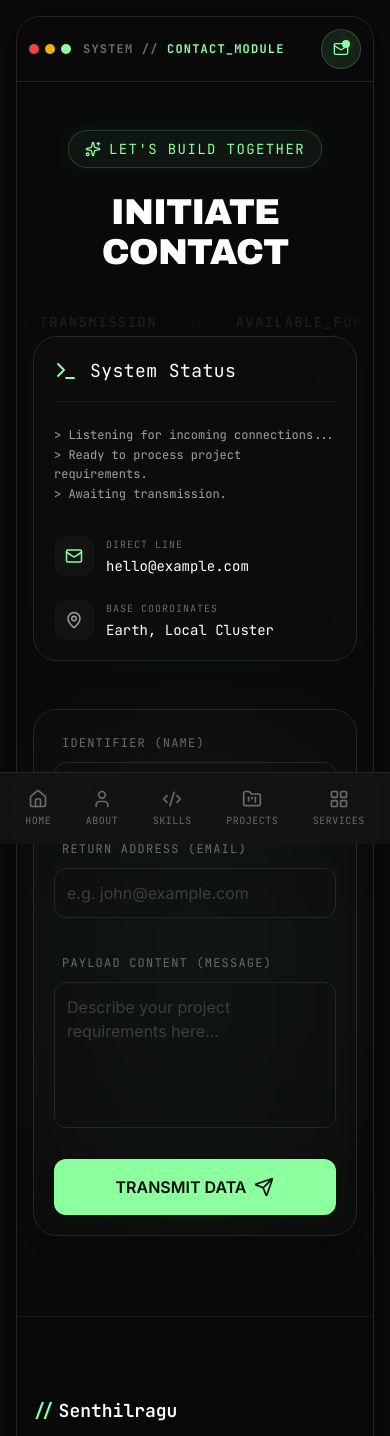
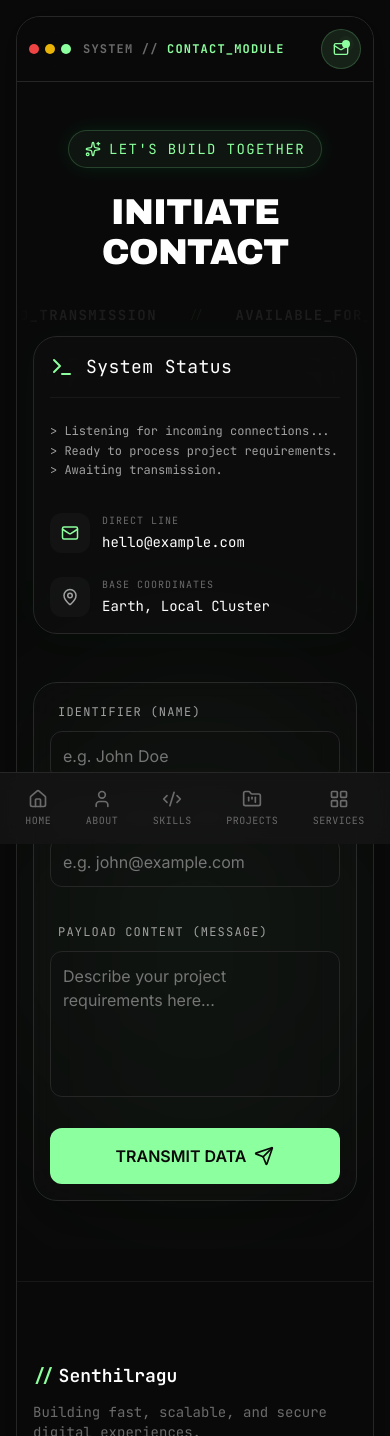
Before and after one commit to senthilnathan-2004/senthilportfolio, a Next.js app: page /contact in a window 390 px wide. Shown: the top 1436 px of the page. Built offline with nearby package versions, Linux system fonts and the light colour scheme; no server answers; the database is empty.

Commit message:
sample upload feature

```diff
--- a/components/public/About.tsx
+++ b/components/public/About.tsx
@@ -86,7 +86,7 @@ export default function About({ tagLabel, bioRichText, cvUrl, imageUrl, imageAlt
               Behind the <br /><span className="text-transparent bg-clip-text bg-gradient-to-r from-text-primary to-green-accent">Code</span>
             </h2>
 
-            <div className="prose prose-invert prose-p:text-text-primary prose-p:text-lg prose-p:font-semibold prose-p:leading-relaxed prose-p:text-justify prose-p:indent-8 prose-a:text-green-accent hover:prose-a:underline max-w-none mb-10 transition-colors">
+            <div className="prose prose-invert text-justify prose-p:text-text-primary prose-p:text-lg prose-p:font-semibold prose-p:leading-relaxed prose-p:text-justify prose-a:text-green-accent hover:prose-a:underline max-w-none mb-10 transition-colors">
               <div dangerouslySetInnerHTML={{ __html: bioRichText }} />
             </div>
 
--- a/components/public/Contact.tsx
+++ b/components/public/Contact.tsx
@@ -90,7 +90,7 @@ export default function Contact({ contactEmail, contactLocation, socialLinks }:
             viewport={{ once: true }}
             className="flex flex-col space-y-8 h-full"
           >
-            <div className="p-5 sm:p-8 bg-bg-container/60 backdrop-blur-xl border border-border-subtle rounded-3xl shadow-[0_0_40px_rgba(0,255,128,0.03)] relative overflow-hidden group h-full flex flex-col justify-center">
+            <div className="p-4 sm:p-6 bg-bg-container/60 backdrop-blur-xl border border-border-subtle rounded-3xl shadow-[0_0_40px_rgba(0,255,128,0.03)] relative overflow-hidden group h-full flex flex-col justify-center">
               <div className="absolute top-0 left-0 w-full h-1 bg-gradient-to-r from-transparent via-green-accent/50 to-transparent opacity-0 group-hover:opacity-100 transition-opacity" />
 
               <div className="flex items-center gap-3 mb-6 sm:mb-8 pb-4 sm:pb-6 border-b border-border-subtle/50">
@@ -135,7 +135,7 @@ export default function Contact({ contactEmail, contactLocation, socialLinks }:
             initial={{ opacity: 0, scale: 0.95 }}
             whileInView={{ opacity: 1, scale: 1 }}
             viewport={{ once: true }}
-            className="bg-bg-container/40 backdrop-blur-xl border border-border-subtle rounded-3xl p-5 sm:p-8 lg:p-12 shadow-[0_20px_60px_rgba(0,0,0,0.4)] relative h-full flex flex-col justify-center"
+            className="bg-bg-container/40 backdrop-blur-xl border border-border-subtle rounded-3xl p-4 sm:p-6 lg:p-8 shadow-[0_20px_60px_rgba(0,0,0,0.4)] relative h-full flex flex-col justify-center"
           >
             {/* Glowing orb behind form */}
             <div className="absolute top-1/2 left-1/2 -translate-x-1/2 -translate-y-1/2 w-full h-full bg-green-accent/5 rounded-full blur-[100px] -z-10 pointer-events-none" />
@@ -164,7 +164,7 @@ export default function Contact({ contactEmail, contactLocation, socialLinks }:
               <form onSubmit={handleSubmit} className="space-y-6 relative z-10">
                 <div className="grid md:grid-cols-2 gap-6">
                   <div className="space-y-2">
-                    <label htmlFor="name" className="text-xs font-mono text-text-tertiary uppercase tracking-widest pl-2">
+                    <label htmlFor="name" className="text-xs font-mono text-text-secondary uppercase tracking-widest pl-2">
                       Identifier (Name)
                     </label>
                     <input
@@ -172,12 +172,12 @@ export default function Contact({ contactEmail, contactLocation, socialLinks }:
                       name="name"
                       type="text"
                       required
-                      className="w-full bg-bg-primary/20 border border-border-subtle focus:border-green-accent/50 focus:ring-1 focus:ring-green-accent/50 rounded-xl p-3 sm:px-4 sm:py-4 text-text-primary outline-none transition-all font-sans placeholder:text-text-tertiary/50"
+                      className="w-full bg-bg-primary/20 border border-border-subtle focus:border-green-accent/50 focus:ring-1 focus:ring-green-accent/50 rounded-xl p-3 sm:px-4 sm:py-4 text-text-primary outline-none transition-all font-sans placeholder:text-text-secondary/70"
                       placeholder="e.g. John Doe"
                     />
                   </div>
                   <div className="space-y-2">
-                    <label htmlFor="email" className="text-xs font-mono text-text-tertiary uppercase tracking-widest pl-2">
+                    <label htmlFor="email" className="text-xs font-mono text-text-secondary uppercase tracking-widest pl-2">
                       Return Address (Email)
                     </label>
                     <input
@@ -185,14 +185,14 @@ export default function Contact({ contactEmail, contactLocation, socialLinks }:
                       name="email"
                       type="email"
                       required
-                      className="w-full bg-bg-primary/20 border border-border-subtle focus:border-green-accent/50 focus:ring-1 focus:ring-green-accent/50 rounded-xl p-3 sm:px-4 sm:py-4 text-text-primary outline-none transition-all font-sans placeholder:text-text-tertiary/50"
+                      className="w-full bg-bg-primary/20 border border-border-subtle focus:border-green-accent/50 focus:ring-1 focus:ring-green-accent/50 rounded-xl p-3 sm:px-4 sm:py-4 text-text-primary outline-none transition-all font-sans placeholder:text-text-secondary/70"
                       placeholder="e.g. john@example.com"
                     />
                   </div>
                 </div>
 
                 <div className="space-y-2 pt-2">
-                  <label htmlFor="message" className="text-xs font-mono text-text-tertiary uppercase tracking-widest pl-2">
+                  <label htmlFor="message" className="text-xs font-mono text-text-secondary uppercase tracking-widest pl-2">
                     Payload Content (Message)
                   </label>
                   <textarea
@@ -200,7 +200,7 @@ export default function Contact({ contactEmail, contactLocation, socialLinks }:
                     name="message"
                     required
                     rows={5}
-                    className="w-full bg-bg-primary/20 border border-border-subtle focus:border-green-accent/50 focus:ring-1 focus:ring-green-accent/50 rounded-xl p-3 sm:p-4 text-text-primary outline-none transition-all resize-none font-sans placeholder:text-text-tertiary/50"
+                    className="w-full bg-bg-primary/20 border border-border-subtle focus:border-green-accent/50 focus:ring-1 focus:ring-green-accent/50 rounded-xl p-3 sm:p-4 text-text-primary outline-none transition-all resize-none font-sans placeholder:text-text-secondary/70"
                     placeholder="Describe your project requirements here..."
                   />
                 </div>
--- a/components/public/Projects.tsx
+++ b/components/public/Projects.tsx
@@ -134,11 +134,11 @@ export default function Projects({ projects }: ProjectsProps) {
                   <div className="mb-2">
                     <span className="font-mono text-xs text-green-accent">{project.category}</span>
                   </div>
-                  <h3 className="text-lg font-semibold text-text-primary mb-2 group-hover:text-green-accent transition-colors">
+                  <h3 className="text-lg font-semibold text-text-primary text-justify mb-2 group-hover:text-green-accent transition-colors">
                     {project.title}
                   </h3>
                   {project.shortDescription && (
-                    <p className="text-sm text-text-secondary leading-relaxed mb-4 line-clamp-2">
+                    <p className="text-sm text-text-secondary text-justify leading-relaxed mb-4 line-clamp-2">
                       {project.shortDescription}
                     </p>
                   )}
--- a/components/public/Services.tsx
+++ b/components/public/Services.tsx
@@ -50,7 +50,7 @@ export default function Services({ services }: ServicesProps) {
               whileInView={{ opacity: 1, y: 0 }}
               viewport={{ once: true }}
               transition={{ delay: i * 0.1 }}
-              className="p-8 bg-bg-container/40 backdrop-blur-md border border-border-subtle rounded-3xl hover:border-green-accent/30 hover:bg-bg-container/80 transition-all duration-300 group shadow-card flex flex-col h-full"
+              className="p-6 bg-bg-container/40 backdrop-blur-md border border-border-subtle rounded-3xl hover:border-green-accent/30 hover:bg-bg-container/80 transition-all duration-300 group shadow-card flex flex-col h-full"
             >
               <div className="w-12 h-12 bg-border-subtle/50 rounded-2xl flex items-center justify-center mb-6 text-green-accent group-hover:scale-110 transition-transform duration-300">
                 <Server size={24} />
@@ -58,7 +58,7 @@ export default function Services({ services }: ServicesProps) {
               <h3 className="text-xl font-display text-text-primary mb-4 tracking-tight">
                 {service.title}
               </h3>
-              <p className="text-lg font-semibold text-text-primary group-hover:text-green-accent transition-colors leading-relaxed mt-auto">
+              <p className="text-lg font-semibold text-text-primary text-justify group-hover:text-green-accent transition-colors leading-relaxed mt-auto">
                 {service.description}
               </p>
             </motion.div>
--- a/components/public/Testimonials.tsx
+++ b/components/public/Testimonials.tsx
@@ -58,7 +58,7 @@ export default function Testimonials({ testimonials }: TestimonialsProps) {
       </div>
 
       <div className="mb-8 relative z-10 flex-1">
-        <p className="text-lg font-semibold text-text-primary group-hover:text-green-accent transition-colors leading-relaxed">
+        <p className="text-lg font-semibold text-text-primary text-justify group-hover:text-green-accent transition-colors leading-relaxed">
           "{testimonial.quote}"
         </p>
       </div>
```
Also changed, not shown: app/(public)/projects/[slug]/page.tsx (+6 -6 lines).
